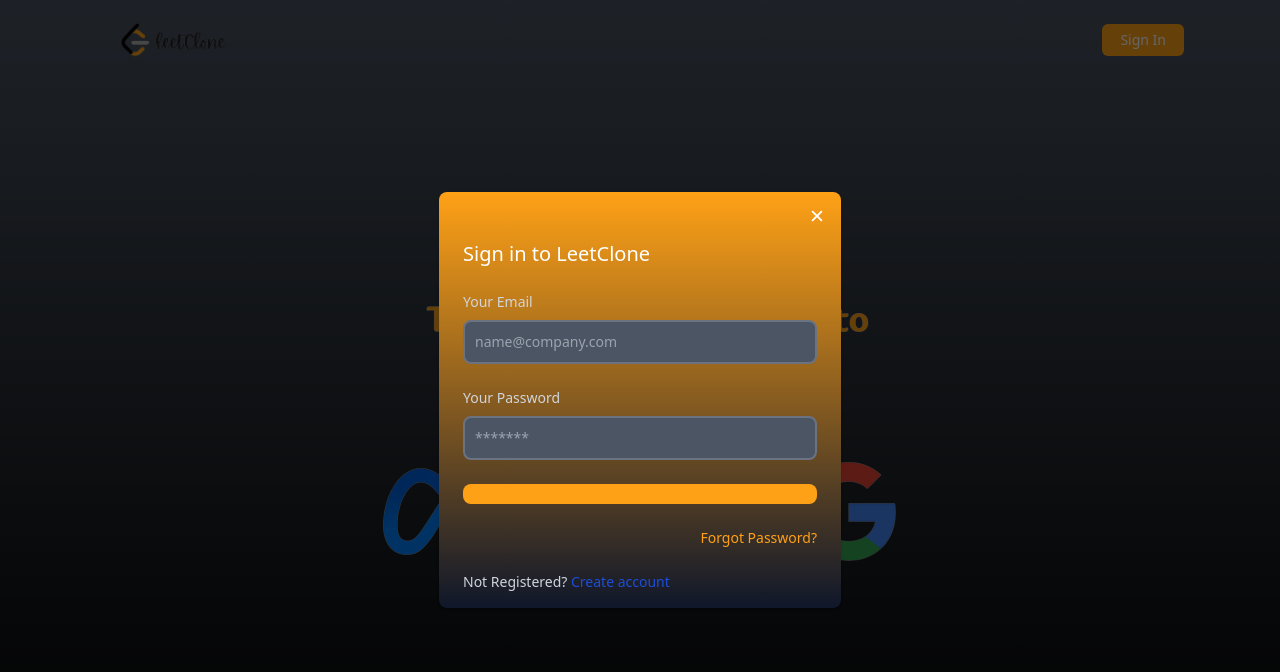
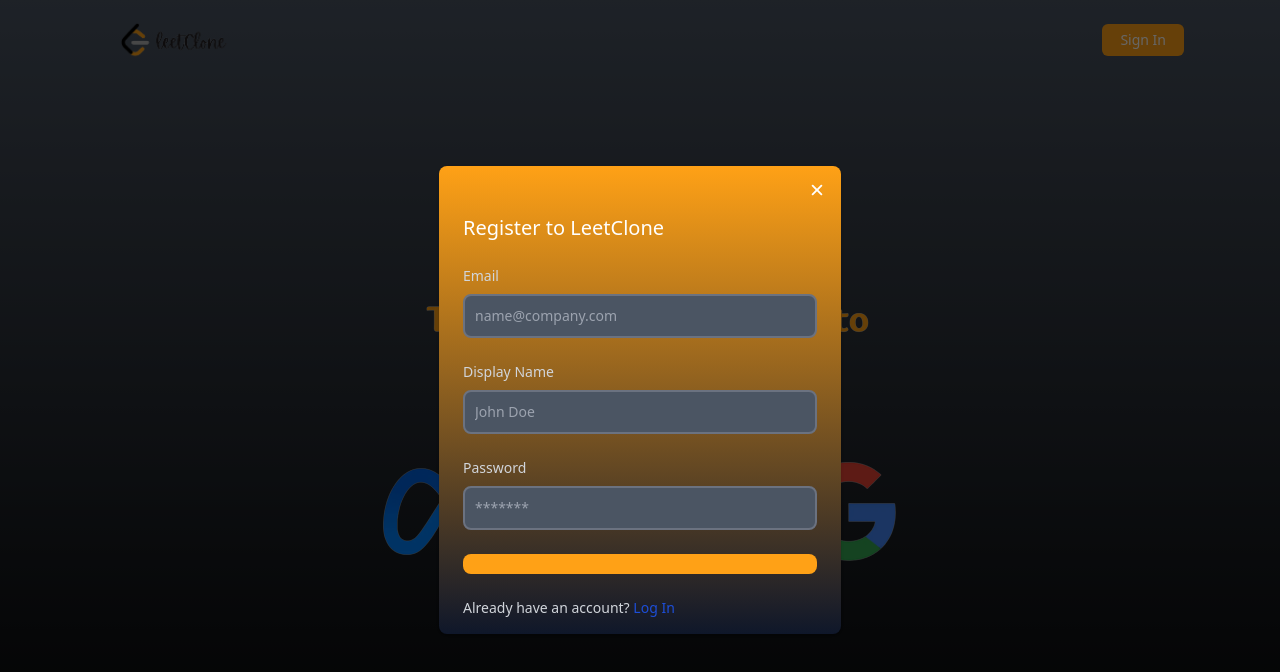
Before and after one commit to lehao190/Leetcode-clone-tutorial, a Next.js app: page /auth in a window 1280 px wide. Shown: the top 672 px of the page. Built offline with nearby package versions, Linux system fonts and the light colour scheme.

Commit message:
Signup page UI

```diff
--- a/src/components/Modals/AuthModal.tsx
+++ b/src/components/Modals/AuthModal.tsx
@@ -1,6 +1,7 @@
 import React from 'react';
 import { IoClose } from 'react-icons/io5';
 import Login from './Login';
+import Signup from './Signup';
 
 type Props = {};
 
@@ -19,7 +20,8 @@
                 <IoClose className="h-5 w-5" />
               </button>
             </div>
-            <Login />
+            {/* <Login /> */}
+            <Signup />
           </div>
         </div>
       </div>
--- a/src/components/Modals/Signup.tsx
+++ b/src/components/Modals/Signup.tsx
@@ -1,91 +1,91 @@
-// import React from 'react';
+import React from 'react';
 
-// type Props = {};
+type Props = {};
 
-// export default function Signup({}: Props) {
-//   return (
-//     <form
-//       className="space-y-6 px-6 pb-4"
-//       // onSubmit={handleRegister}
-//     >
-//       <h3 className="text-xl font-medium text-white">Register to LeetClone</h3>
-//       <div>
-//         <label
-//           htmlFor="email"
-//           className="text-sm font-medium block mb-2 text-gray-300"
-//         >
-//           Email
-//         </label>
-//         <input
-//           // onChange={handleChangeInput}
-//           type="email"
-//           name="email"
-//           id="email"
-//           className="
-//         border-2 outline-none sm:text-sm rounded-lg focus:ring-blue-500 focus:border-blue-500 block w-full p-2.5
-//         bg-gray-600 border-gray-500 placeholder-gray-400 text-white
-//     "
-//           placeholder="name@company.com"
-//         />
-//       </div>
-//       <div>
-//         <label
-//           htmlFor="displayName"
-//           className="text-sm font-medium block mb-2 text-gray-300"
-//         >
-//           Display Name
-//         </label>
-//         <input
-//           // onChange={handleChangeInput}
-//           type="displayName"
-//           name="displayName"
-//           id="displayName"
-//           className="
-//         border-2 outline-none sm:text-sm rounded-lg focus:ring-blue-500 focus:border-blue-500 block w-full p-2.5
-//         bg-gray-600 border-gray-500 placeholder-gray-400 text-white
-//     "
-//           placeholder="John Doe"
-//         />
-//       </div>
-//       <div>
-//         <label
-//           htmlFor="password"
-//           className="text-sm font-medium block mb-2 text-gray-300"
-//         >
-//           Password
-//         </label>
-//         <input
-//           // onChange={handleChangeInput}
-//           type="password"
-//           name="password"
-//           id="password"
-//           className="
-//         border-2 outline-none sm:text-sm rounded-lg focus:ring-blue-500 focus:border-blue-500 block w-full p-2.5
-//         bg-gray-600 border-gray-500 placeholder-gray-400 text-white
-//     "
-//           placeholder="*******"
-//         />
-//       </div>
+export default function Signup({}: Props) {
+  return (
+    <form
+      className="space-y-6 px-6 pb-4"
+      // onSubmit={handleRegister}
+    >
+      <h3 className="text-xl font-medium text-white">Register to LeetClone</h3>
+      <div>
+        <label
+          htmlFor="email"
+          className="text-sm font-medium block mb-2 text-gray-300"
+        >
+          Email
+        </label>
+        <input
+          // onChange={handleChangeInput}
+          type="email"
+          name="email"
+          id="email"
+          className="
+        border-2 outline-none sm:text-sm rounded-lg focus:ring-blue-500 focus:border-blue-500 block w-full p-2.5
+        bg-gray-600 border-gray-500 placeholder-gray-400 text-white
+    "
+          placeholder="name@company.com"
+        />
+      </div>
+      <div>
+        <label
+          htmlFor="displayName"
+          className="text-sm font-medium block mb-2 text-gray-300"
+        >
+          Display Name
+        </label>
+        <input
+          // onChange={handleChangeInput}
+          type="displayName"
+          name="displayName"
+          id="displayName"
+          className="
+        border-2 outline-none sm:text-sm rounded-lg focus:ring-blue-500 focus:border-blue-500 block w-full p-2.5
+        bg-gray-600 border-gray-500 placeholder-gray-400 text-white
+    "
+          placeholder="John Doe"
+        />
+      </div>
+      <div>
+        <label
+          htmlFor="password"
+          className="text-sm font-medium block mb-2 text-gray-300"
+        >
+          Password
+        </label>
+        <input
+          // onChange={handleChangeInput}
+          type="password"
+          name="password"
+          id="password"
+          className="
+        border-2 outline-none sm:text-sm rounded-lg focus:ring-blue-500 focus:border-blue-500 block w-full p-2.5
+        bg-gray-600 border-gray-500 placeholder-gray-400 text-white
+    "
+          placeholder="*******"
+        />
+      </div>
 
-//       <button
-//         type="submit"
-//         className="w-full text-white focus:ring-blue-300 font-medium rounded-lg
-//             text-sm px-5 py-2.5 text-center bg-brand-orange hover:bg-brand-orange-s
-//         "
-//       >
-//         {/* {loading ? 'Registering...' : 'Register'} */}
-//       </button>
+      <button
+        type="submit"
+        className="w-full text-white focus:ring-blue-300 font-medium rounded-lg
+            text-sm px-5 py-2.5 text-center bg-brand-orange hover:bg-brand-orange-s
+        "
+      >
+        {/* {loading ? 'Registering...' : 'Register'} */}
+      </button>
 
-//       <div className="text-sm font-medium text-gray-300">
-//         Already have an account?{' '}
-//         <a
-//           href="#"
-//           className="text-blue-700 hover:underline"
-//           // onClick={handleClick}
-//         >
-//           Log In
-//         </a>
-//       </div>
-//     </form>
-//   );
-// }
+      <div className="text-sm font-medium text-gray-300">
+        Already have an account?{' '}
+        <a
+          href="#"
+          className="text-blue-700 hover:underline"
+          // onClick={handleClick}
+        >
+          Log In
+        </a>
+      </div>
+    </form>
+  );
+}
```
